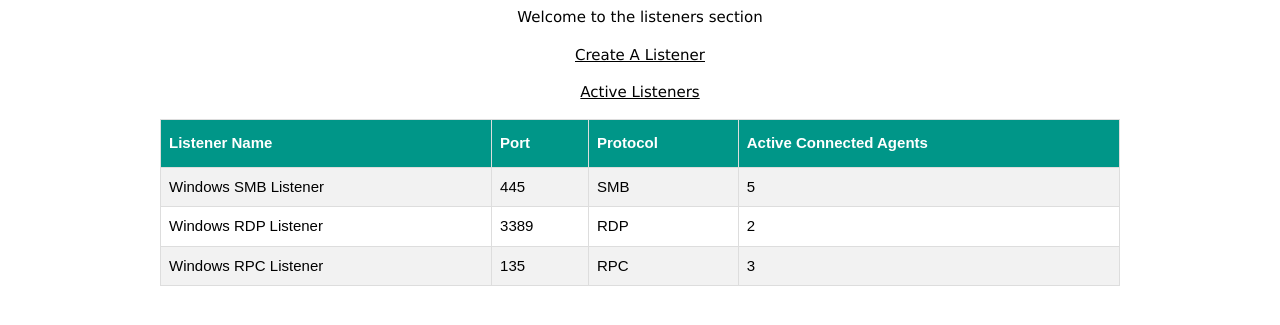
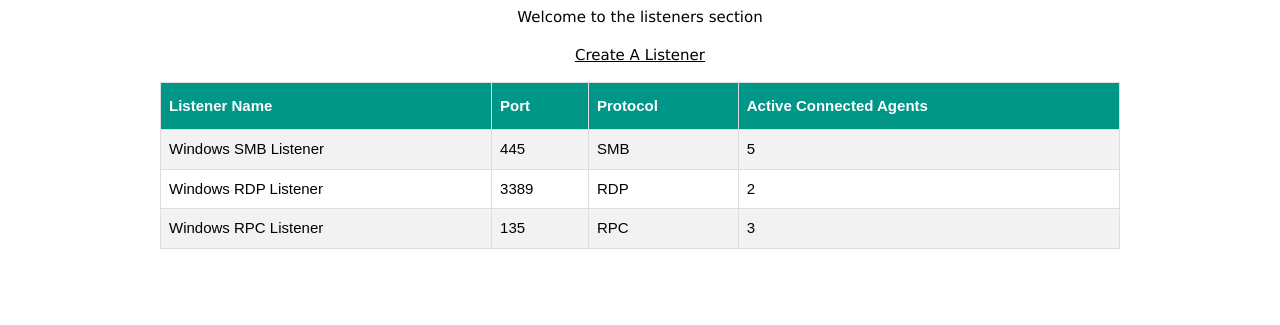
Before and after one commit to megatop1/MedellinC2, a plain HTML site: page Web/listeners.html in a window 1280 px wide. Shown: the part 135-460 px from the top of the page. Drawn offline with Linux system fonts and the light colour scheme.

Commit message:
Update listeners.html

```diff
--- a/Web/listeners.html
+++ b/Web/listeners.html
@@ -28,7 +28,6 @@
 <div class="w3-container">
 <center><p>Welcome to the listeners section</p></center>
 <center><p><a href="#">Create A Listener</p></center></a>
-<center><p><a href="#">Active Listeners</p></center></a>
 </div>
 
 <script>
```
